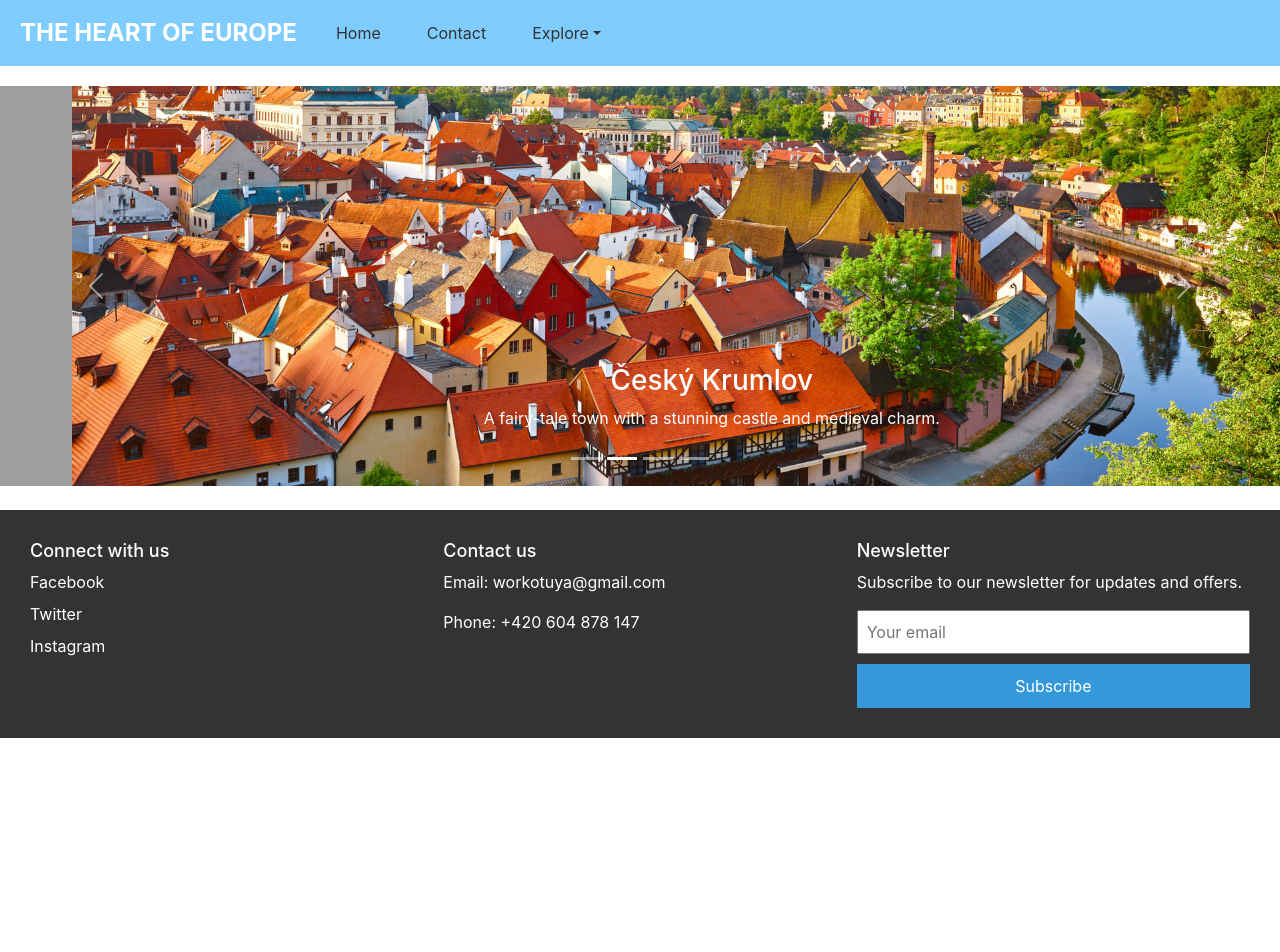
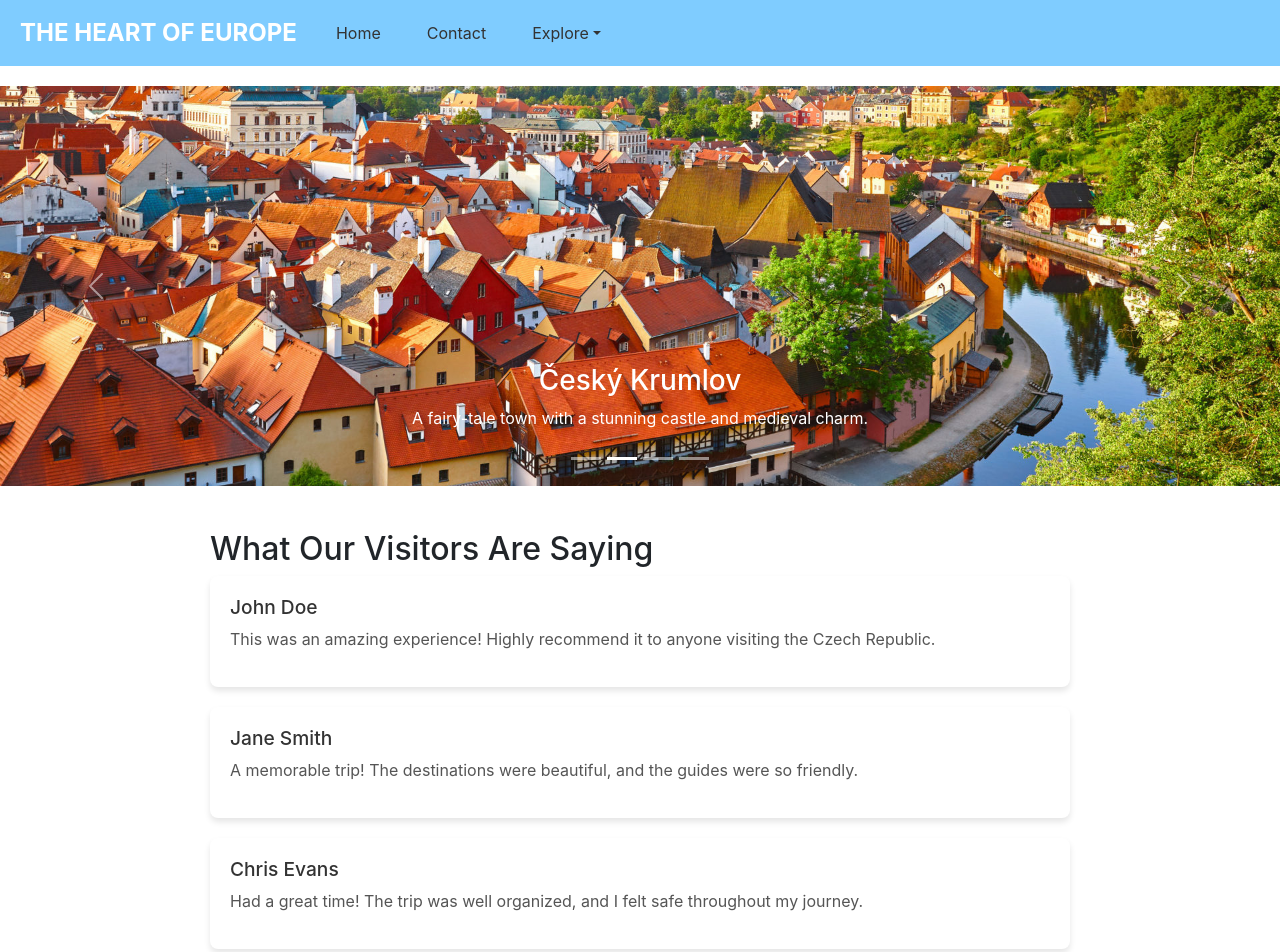
Before and after one commit to Trialerror-phase/tembea-czech-republic, a React (Create React App) app: page /experience in a window 1280 px wide. Shown: the top 952 px of the page. Before the commit the page ends 800 px from the top, so only its background shows below. Built offline with nearby package versions, Linux system fonts and the light colour scheme; grey boxes are pictures that could not be loaded.

Commit message:
Add modal to booking

```diff
--- a/src/App.js
+++ b/src/App.js
@@ -18,6 +18,7 @@ import ContactForm
 // Import the custom CSS file
 import Travel from './components/Travel';
 import Booking from './components/Booking';
+import Experience from './components/Experience';
 import './App.css';
 
 const App = () => {
@@ -116,6 +117,7 @@ const App = () => {
                     />
 					<RouteElement path="/travel" element={<Travel />} />
 					<RouteElement path="/book/:id" element={<Booking />} />
+					<RouteElement path="/experience" element={<Experience />} />
 
 					{/* Add routes for travel, destinations, and experience */}
 				</Routes>
--- a/src/components/DestinationDetail.js
+++ b/src/components/DestinationDetail.js
@@ -1,7 +1,9 @@
-import React from 'react';
+import React, { useState } from 'react';
 import styled from 'styled-components';
-import { useParams, useNavigate } from 'react-router-dom'; // Import useNavigate hook
+import { useParams } from 'react-router-dom';
 import destinations from './Destinations';
+import emailjs from 'emailjs-com';
+import { Modal, Button, Form } from 'react-bootstrap';  // Import modal components
 
 const DetailContainer = styled.div`
     max-width: 600px;
@@ -25,13 +27,15 @@ const DetailButton = styled.button`
 `;
 
 const DestinationDetail = () => {
-    const { id } = useParams(); // Extract the 'id' from the URL
-    const navigate = useNavigate(); // Initialize the navigate function
-
-    const destinationId = parseInt(id, 10); // Convert the 'id' to an integer
+    const { id } = useParams();
+    const destinationId = parseInt(id, 10);
     const destination = destinations.find(
         (dest) => dest.id === destinationId
     );
+
+    const [showModal, setShowModal] = useState(false); // Modal visibility state
+    const [formData, setFormData] = useState({ name: '', email: '', date: '', message: '' }); // Form data state
+    const [status, setStatus] = useState('');
 
     if (!destination) {
         return (
@@ -41,9 +45,34 @@ const DestinationDetail = () => {
         );
     }
 
-    // Define handleBooking
-    const handleBooking = () => {
-        navigate(`/book/${destination.id}`); // Navigate to the booking page
+    // Handle input change in form
+    const handleChange = (e) => {
+        const { name, value } = e.target;
+        setFormData({ ...formData, [name]: value });
+    };
+
+    // Handle form submission and send email
+    const handleSubmit = (e) => {
+        e.preventDefault();
+        setStatus('Sending...');
+        emailjs
+            .send(
+                'service_laiebbc', // Your service ID
+                'template_gey0ctn', // Your template ID
+                formData,
+                'lapgbzQ7SOQ36EeZn' // Your user ID
+            )
+            .then(
+                (response) => {
+                    setStatus('Booking request sent successfully!');
+                    setFormData({ name: '', email: '', date: '', message: '' });
+                    setShowModal(false); // Close the modal after successful submission
+                },
+                (error) => {
+                    setStatus('Failed to send booking request. Please try again.');
+                    console.error('Error:', error);
+                }
+            );
     };
 
     return (
@@ -60,7 +89,67 @@ const DestinationDetail = () => {
             <p>
                 Best time to visit: {destination.bestTime || 'Not specified'}
             </p>
-            <DetailButton onClick={handleBooking}>Book Now</DetailButton>
+
+            <DetailButton onClick={() => setShowModal(true)}>Book Now</DetailButton> {/* Open modal on click */}
+
+            {/* Modal for booking form */}
+            <Modal show={showModal} onHide={() => setShowModal(false)}>
+                <Modal.Header closeButton>
+                    <Modal.Title>Book Your Trip</Modal.Title>
+                </Modal.Header>
+                <Modal.Body>
+                    <Form onSubmit={handleSubmit}>
+                        <Form.Group controlId="formName">
+                            <Form.Label>Name</Form.Label>
+                            <Form.Control
+                                type="text"
+                                name="name"
+                                value={formData.name}
+                                onChange={handleChange}
+                                required
+                            />
+                        </Form.Group>
+
+                        <Form.Group controlId="formEmail">
+                            <Form.Label>Email</Form.Label>
+                            <Form.Control
+                                type="email"
+                                name="email"
+                                value={formData.email}
+                                onChange={handleChange}
+                                required
+                            />
+                        </Form.Group>
+
+                        <Form.Group controlId="formDate">
+                            <Form.Label>Preferred Date</Form.Label>
+                            <Form.Control
+                                type="date"
+                                name="date"
+                                value={formData.date}
+                                onChange={handleChange}
+                                required
+                            />
+                        </Form.Group>
+
+                        <Form.Group controlId="formMessage">
+                            <Form.Label>Message</Form.Label>
+                            <Form.Control
+                                as="textarea"
+                                name="message"
+                                rows={4}
+                                value={formData.message}
+                                onChange={handleChange}
+                                required
+                            />
+                        </Form.Group>
+
+                        <Button variant="primary" type="submit">Submit</Button>
+                    </Form>
+                </Modal.Body>
+            </Modal>
+
+            {status && <p>{status}</p>}
         </DetailContainer>
     );
 };
--- /dev/null
+++ b/src/components/Experience.js
@@ -0,0 +1,61 @@
+import React from 'react';
+import styled from 'styled-components';
+
+const ExperienceContainer = styled.div`
+    max-width: 900px;
+    margin: auto;
+    padding: 20px;
+`;
+
+const ReviewCard = styled.div`
+    background: #fff;
+    border-radius: 8px;
+    padding: 20px;
+    box-shadow: 0 4px 6px rgba(0, 0, 0, 0.1);
+    margin-bottom: 20px;
+`;
+
+const ReviewerName = styled.h4`
+    font-size: 1.2rem;
+    color: #333;
+`;
+
+const ReviewText = styled.p`
+    font-size: 1rem;
+    color: #555;
+`;
+
+const Experience = () => {
+    // Dummy reviews data
+    const reviews = [
+        {
+            id: 1,
+            name: 'John Doe',
+            review: 'This was an amazing experience! Highly recommend it to anyone visiting the Czech Republic.'
+        },
+        {
+            id: 2,
+            name: 'Jane Smith',
+            review: 'A memorable trip! The destinations were beautiful, and the guides were so friendly.'
+        },
+        {
+            id: 3,
+            name: 'Chris Evans',
+            review: 'Had a great time! The trip was well organized, and I felt safe throughout my journey.'
+        },
+    ];
+
+    return (
+        <ExperienceContainer>
+            <h2>What Our Visitors Are Saying</h2>
+            {reviews.map((review) => (
+                <ReviewCard key={review.id}>
+                    <ReviewerName>{review.name}</ReviewerName>
+                    <ReviewText>{review.review}</ReviewText>
+                </ReviewCard>
+            ))}
+        </ExperienceContainer>
+    );
+};
+
+export default Experience;
```
